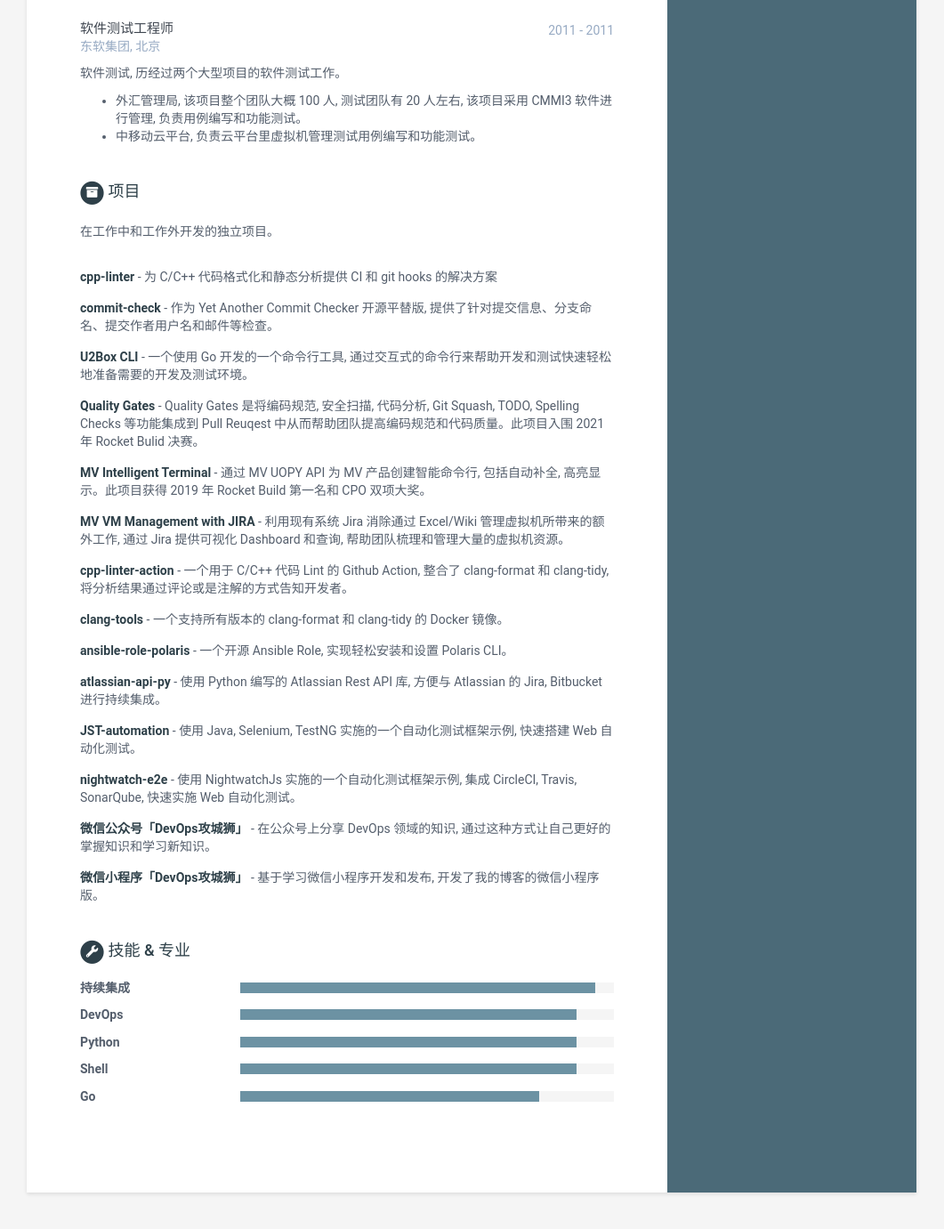
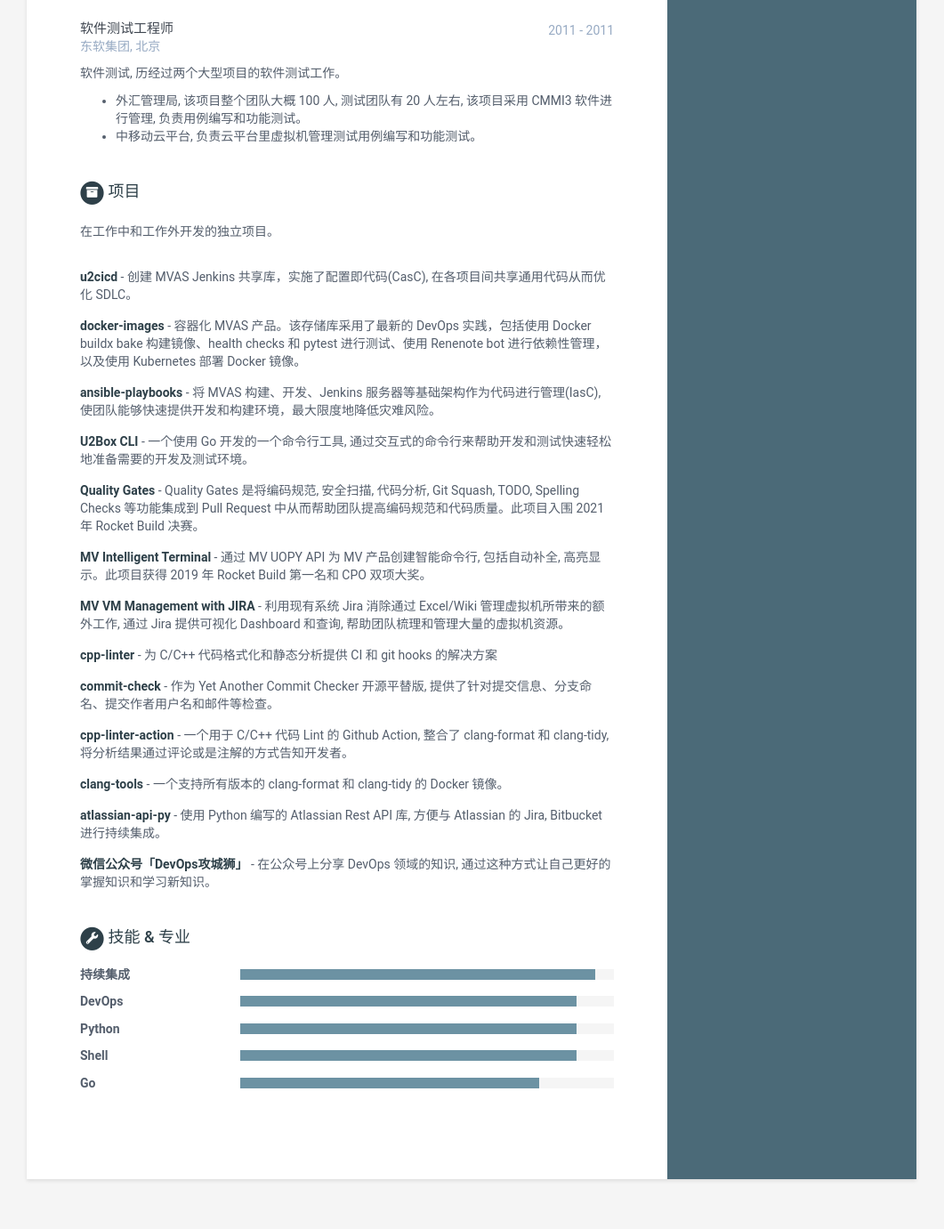
Before and after one commit to shenxianpeng/resume-cn, a Jekyll site: the page built from index.html, in a window 1280 px wide and 1400 px high, scrolled down 1150 px. Shown: the top 1381 px of the window at 89% size, without its empty margins (110-1171 px from the left). Built offline with Jekyll 4.4.1, drawn with Linux system fonts in a browser that asks for light colours.

Commit message:
Update resume

```diff
--- a/_data/data.yml
+++ b/_data/data.yml
@@ -109,6 +109,27 @@ projects:
 
     assignments:
 
+      - title: u2cicd
+        tagline: "创建 MVAS Jenkins 共享库，实施了配置即代码(CasC), 在各项目间共享通用代码从而优化 SDLC。"
+
+      - title: docker-images
+        tagline: "容器化 MVAS 产品。该存储库采用了最新的 DevOps 实践，包括使用 Docker buildx bake 构建镜像、health checks 和 pytest 进行测试、使用 Renenote bot 进行依赖性管理，以及使用 Kubernetes 部署 Docker 镜像。"
+
+      - title: ansible-playbooks
+        tagline: "将 MVAS 构建、开发、Jenkins 服务器等基础架构作为代码进行管理(IasC), 使团队能够快速提供开发和构建环境，最大限度地降低灾难风险。"
+
+      - title: U2Box CLI
+        tagline: "一个使用 Go 开发的一个命令行工具, 通过交互式的命令行来帮助开发和测试快速轻松地准备需要的开发及测试环境。"
+
+      - title: Quality Gates
+        tagline: "Quality Gates 是将编码规范, 安全扫描, 代码分析, Git Squash, TODO, Spelling Checks 等功能集成到 Pull Request 中从而帮助团队提高编码规范和代码质量。此项目入围 2021 年 Rocket Build 决赛。"
+
+      - title: MV Intelligent Terminal
+        tagline: "通过 MV UOPY API 为 MV 产品创建智能命令行, 包括自动补全, 高亮显示。此项目获得 2019 年 Rocket Build 第一名和 CPO 双项大奖。"
+
+      - title: MV VM Management with JIRA
+        tagline: "利用现有系统 Jira 消除通过 Excel/Wiki 管理虚拟机所带来的额外工作, 通过 Jira 提供可视化 Dashboard 和查询, 帮助团队梳理和管理大量的虚拟机资源。"
+
       - title: cpp-linter
         link: "https://github.com/cpp-linter"
         tagline: "为 C/C++ 代码格式化和静态分析提供 CI 和 git hooks 的解决方案"
@@ -116,18 +137,6 @@ projects:
       - title: commit-check
         link: "https://github.com/commit-check"
         tagline: "作为 Yet Another Commit Checker 开源平替版, 提供了针对提交信息、分支命名、提交作者用户名和邮件等检查。"
-
-      - title: U2Box CLI
-        tagline: "一个使用 Go 开发的一个命令行工具, 通过交互式的命令行来帮助开发和测试快速轻松地准备需要的开发及测试环境。"
-
-      - title: Quality Gates
-        tagline: "Quality Gates 是将编码规范, 安全扫描, 代码分析, Git Squash, TODO, Spelling Checks 等功能集成到 Pull Reuqest 中从而帮助团队提高编码规范和代码质量。此项目入围 2021 年 Rocket Bulid 决赛。"
-
-      - title: MV Intelligent Terminal
-        tagline: "通过 MV UOPY API 为 MV 产品创建智能命令行, 包括自动补全, 高亮显示。此项目获得 2019 年 Rocket Build 第一名和 CPO 双项大奖。"
-
-      - title: MV VM Management with JIRA
-        tagline: "利用现有系统 Jira 消除通过 Excel/Wiki 管理虚拟机所带来的额外工作, 通过 Jira 提供可视化 Dashboard 和查询, 帮助团队梳理和管理大量的虚拟机资源。"
 
       - title: cpp-linter-action
         link: "https://github.com/shenxianpeng/cpp-linter-action"
@@ -137,28 +146,13 @@ projects:
         link: "https://github.com/shenxianpeng/clang-tools"
         tagline: "一个支持所有版本的 clang-format 和 clang-tidy 的 Docker 镜像。"
 
-      - title: ansible-role-polaris
-        link: "https://galaxy.ansible.com/shenxianpeng/polaris"
-        tagline: "一个开源 Ansible Role, 实现轻松安装和设置 Polaris CLI。"
-
       - title: atlassian-api-py
         link: "https://pypi.org/project/atlassian-api-py/"
         tagline: "使用 Python 编写的 Atlassian Rest API 库, 方便与 Atlassian 的 Jira, Bitbucket 进行持续集成。"
 
-      - title: JST-automation
-        link: "https://github.com/shenxianpeng/JST-automation"
-        tagline: "使用 Java, Selenium, TestNG 实施的一个自动化测试框架示例, 快速搭建 Web 自动化测试。"
-
-      - title: nightwatch-e2e
-        link: "https://github.com/nightwatchjs-cn/nightwatch-e2e"
-        tagline: "使用 NightwatchJs 实施的一个自动化测试框架示例, 集成 CircleCI, Travis, SonarQube, 快速实施 Web 自动化测试。"
-
       - title: 微信公众号「DevOps攻城狮」
         link: "https://shenxianpeng.github.io/about/"
         tagline: "在公众号上分享 DevOps 领域的知识, 通过这种方式让自己更好的掌握知识和学习新知识。"
-
-      - title: 微信小程序「DevOps攻城狮」
-        tagline: "基于学习微信小程序开发和发布, 开发了我的博客的微信小程序版。"
 
 skills:
     title: 技能 &amp; 专业
```
Also changed, not shown: README.md.
